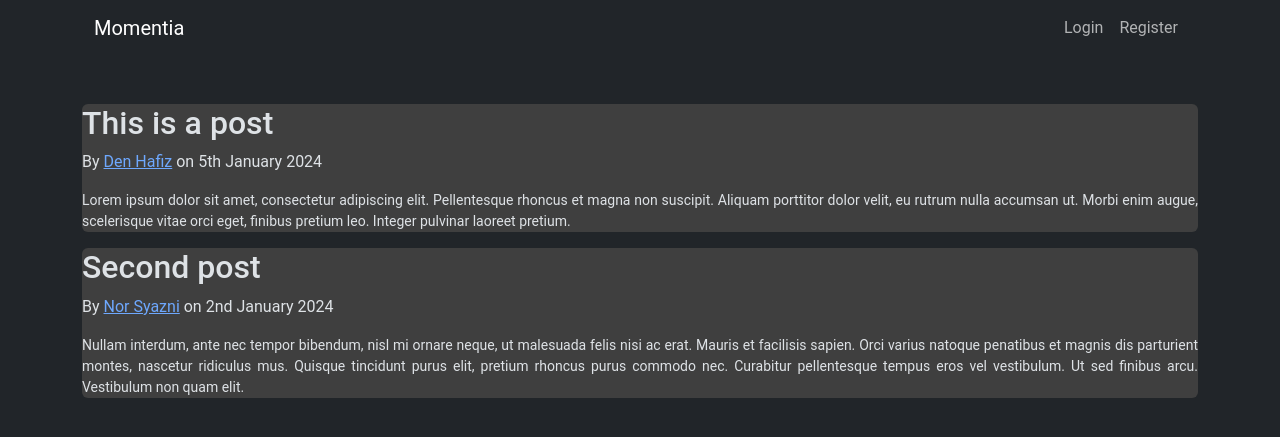
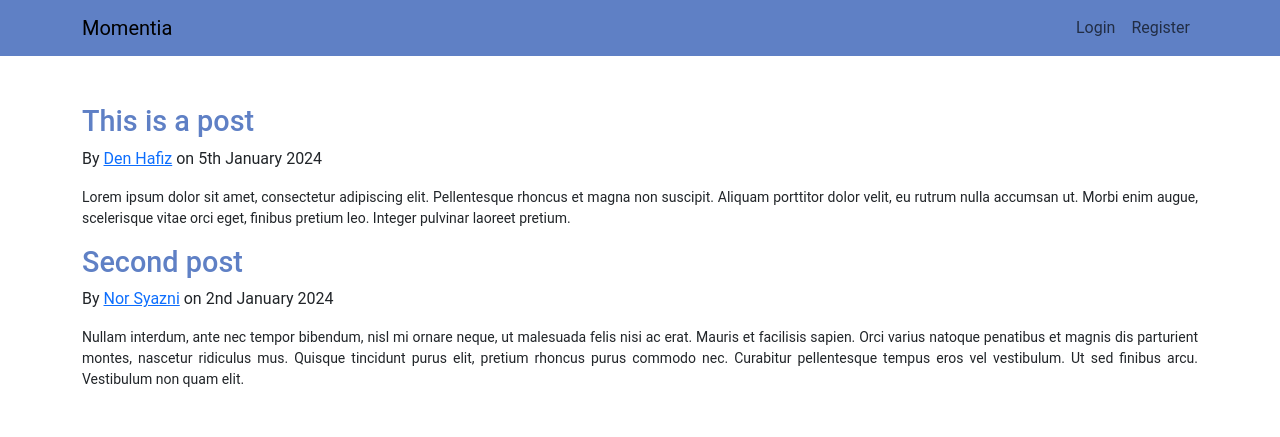
Before and after one commit to DenHafiz69/momentia, a Flask app: page / in a window 1280 px wide. Shown: the top 437 px of the page. Run offline with Flask 3, Linux system fonts and the light colour scheme; some libraries are stand-ins or nearby versions.

Commit message:
Minor adjustments

```diff
--- a/static/styles.css
+++ b/static/styles.css
@@ -8,11 +8,11 @@
 
 .post {
     text-align: left;
-    background-color: #3f3f3f;
 }
 
 .post-title {
-    font-size: 2em;
+    font-size: 1.8em;
+    color: #5f80c5;
 }
 
 .post-content {
@@ -27,3 +27,7 @@
 ::placeholder {
     text-align: center;
 }
+
+.navbar {
+    background-color: #5f80c5;
+}
--- a/templates/layout.html
+++ b/templates/layout.html
@@ -1,5 +1,5 @@
 <!DOCTYPE html>
-<html lang="en" data-bs-theme="dark">
+<html lang="en">
 <head>
     <meta charset="UTF-8">
     <meta name="viewport" content="width=device-width, initial-scale=1.0">
@@ -35,9 +35,8 @@
     {% endwith %}
 
     <!-- Navigation bar -->
+    <nav class="navbar navbar-expand-lg">
         <div class="container">
-        <nav class="navbar navbar-expand-lg">
-            <div class="container-fluid">
             <a class="navbar-brand" href="{{ url_for('index') }}">Momentia</a>
             <button class="navbar-toggler" type="button" data-bs-toggle="collapse" data-bs-target="#navbarNav" aria-controls="navbarNav" aria-expanded="false" aria-label="Toggle navigation">
             <span class="navbar-toggler-icon"></span>
@@ -55,33 +54,9 @@
                         <a class="nav-item nav-link {% if request.endpoint == 'register' %}active{% endif %}" href="{{ url_for('register') }}">Register</a>
                     {% endif %}
                 </div>
-
-                <!-- <ul class="navbar-nav">
-                    <li class="nav-item">
-                        <a class="nav-link {% if request.endpoint == 'index' %}active{% endif %}" href="{{ url_for('index') }}">Home</a>
-                    </li>
-
-                    {% if session["user_id"] %}
-                        <li class="nav-item">
-                            <a class="nav-link {% if request.endpoint == 'settings' %}active{% endif %}" href="{{ url_for('settings') }}">Settings</a>
-                        </li>
-                        <li class="nav-item">
-                            <a class="nav-link" href="{{ url_for('logout') }}">Logout</a>
-                        </li>
-                    {% else %}
-                        <li class="nav-item">
-                            <a class="nav-link {% if request.endpoint == 'login' %}active{% endif %}" href="{{ url_for('login') }}">Login</a>
-                        </li>
-                        </li>
-                        <li class="nav-item">
-                            <a class="nav-link {% if request.endpoint == 'register' %}active{% endif %}" href="{{ url_for('register') }}">Register</a>
-                        </li>
-                    {% endif %}
-                </ul> -->
             </div>
         </div>
     </nav>
-    </div>
     <main class="container py-5 text-center">
         {% block main %}{% endblock %}
     </main>
```
Lines whose indentation alone changed are shown as unchanged.
